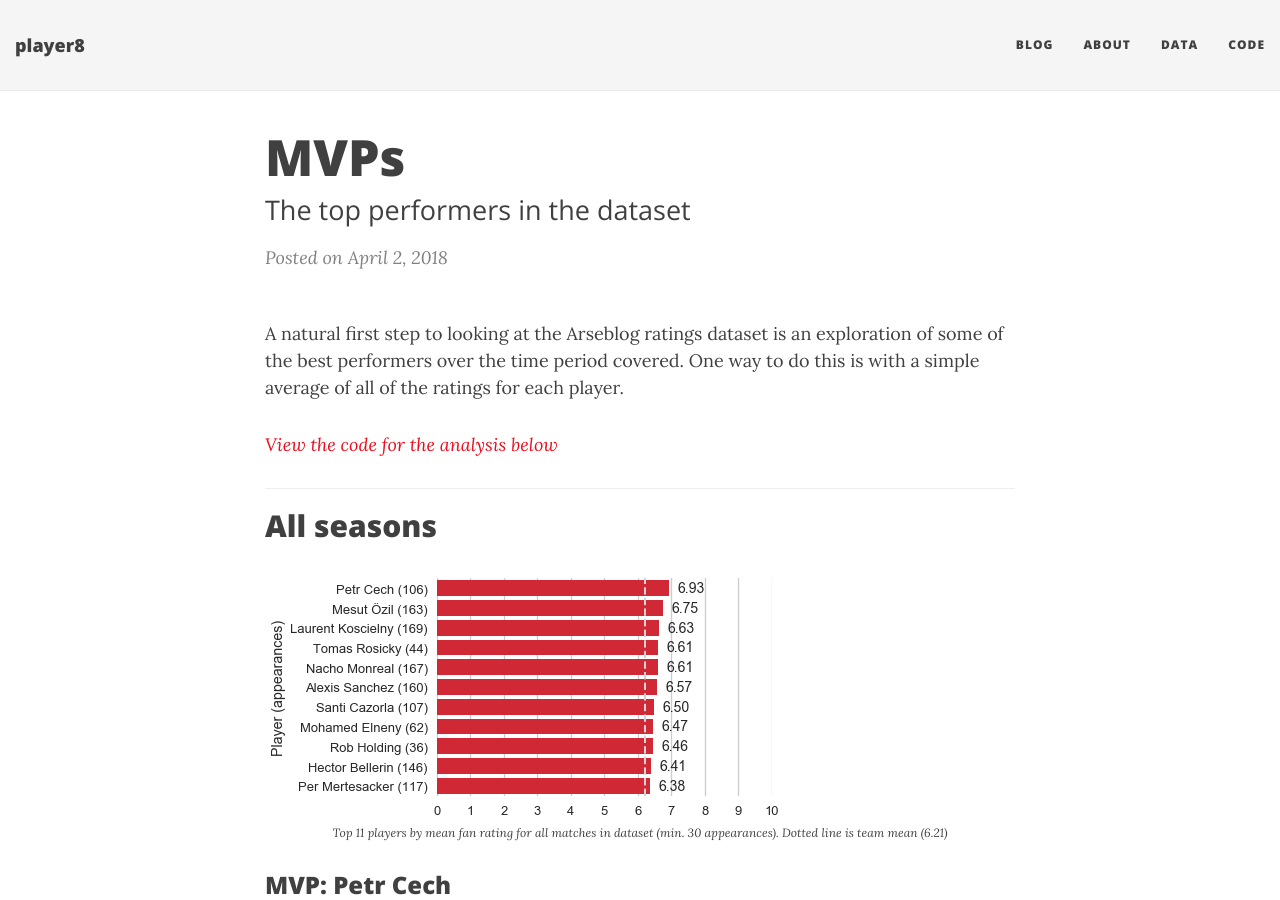
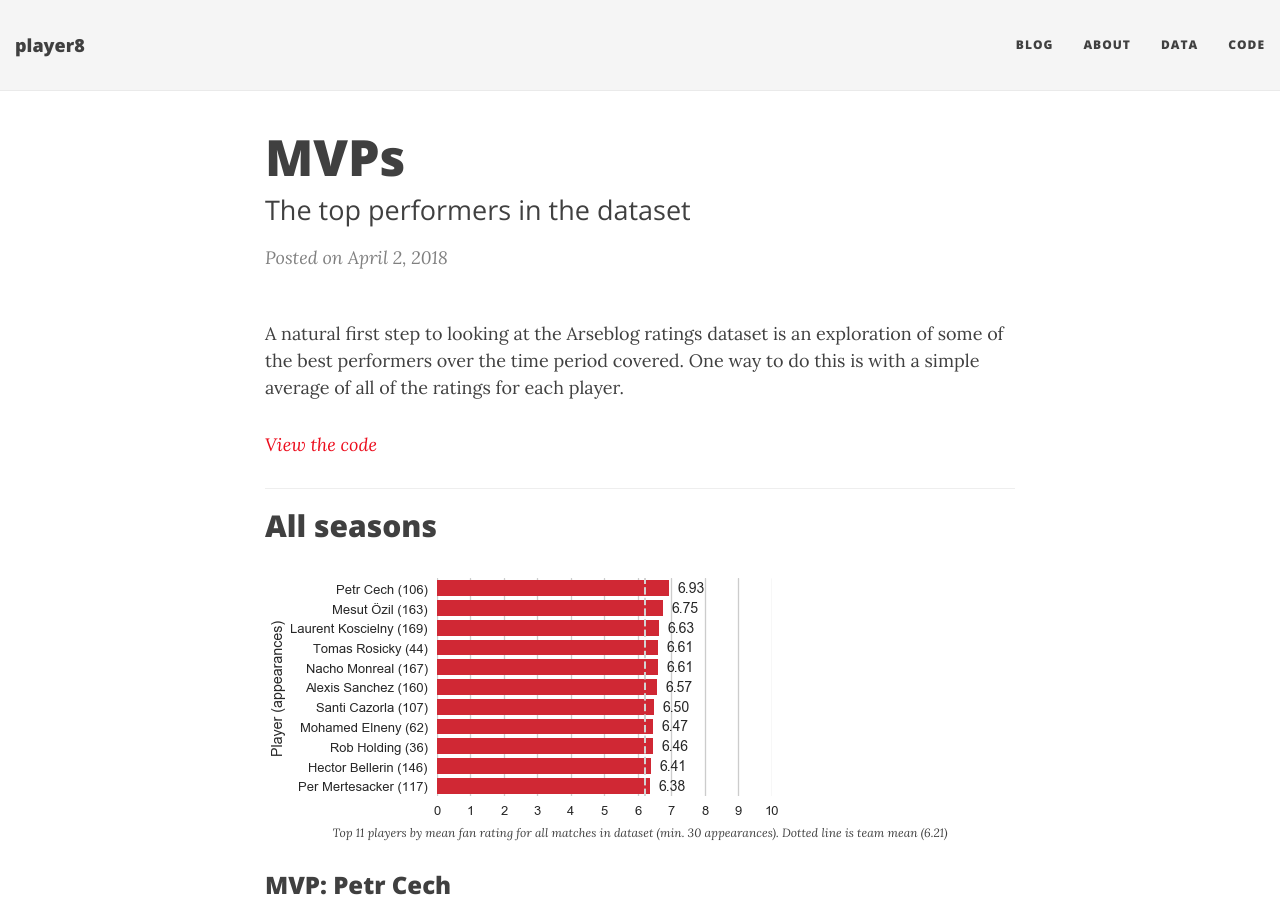
Before and after one commit to deppen8/player8, a Jekyll site: the page built from _posts/2018-04-02-MVPs.md, in a window 1280 px wide and 900 px high. Built offline with Jekyll 4.4.1, drawn with Linux system fonts in a browser that asks for light colours; nearby versions of some CDN libraries.

Commit message:
Update mvps

```diff
--- a/_posts/2018-04-02-MVPs.md
+++ b/_posts/2018-04-02-MVPs.md
@@ -7,7 +7,7 @@ tags: [MVPs, Cech, Özil, Koscielny, Mertesacker, Sagna, Sanchez, Cazorla, Monre
 
 A natural first step to looking at the Arseblog ratings dataset is an exploration of some of the best performers over the time period covered. One way to do this is with a simple average of all of the ratings for each player.
 
-*[View the code for the analysis below](https://github.com/deppen8/player8/blob/gh-pages/code/2018-04-02-mvps.ipynb)*
+*[View the code](https://github.com/deppen8/player8/blob/gh-pages/code/2018-04-02-mvps.ipynb)*
 
 ---
 
```
